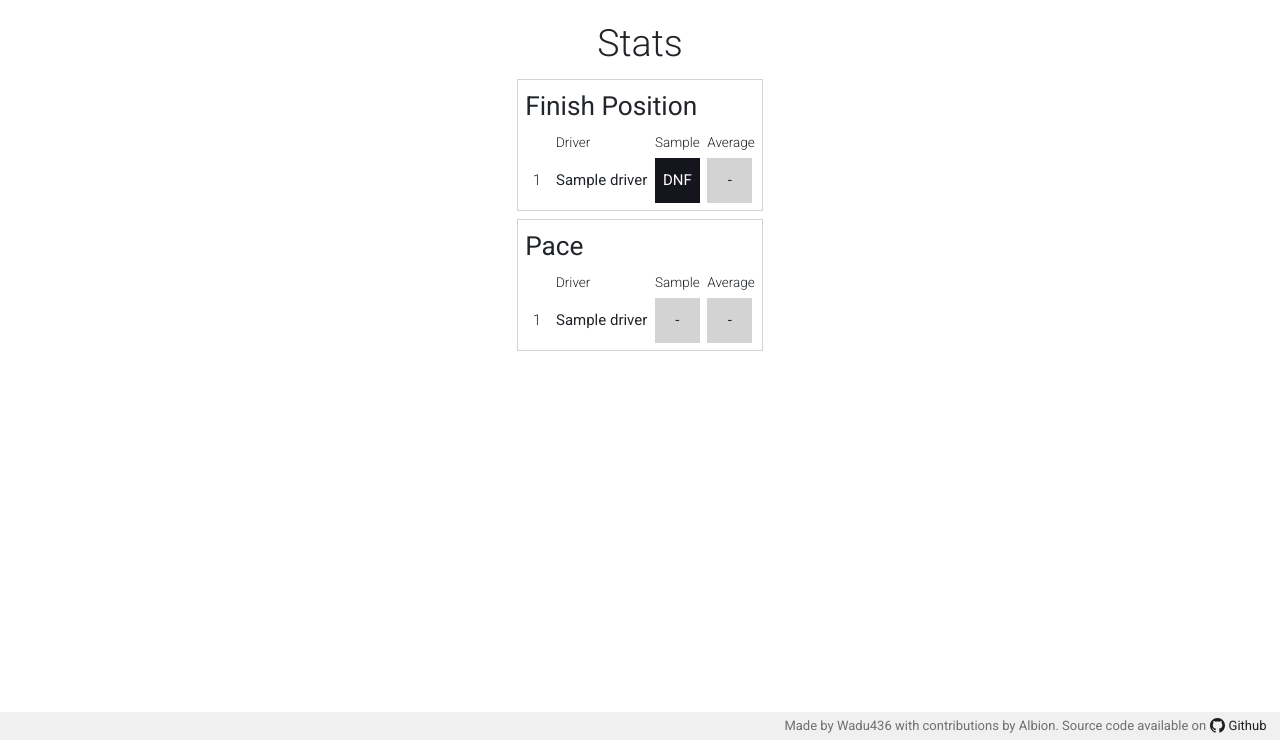
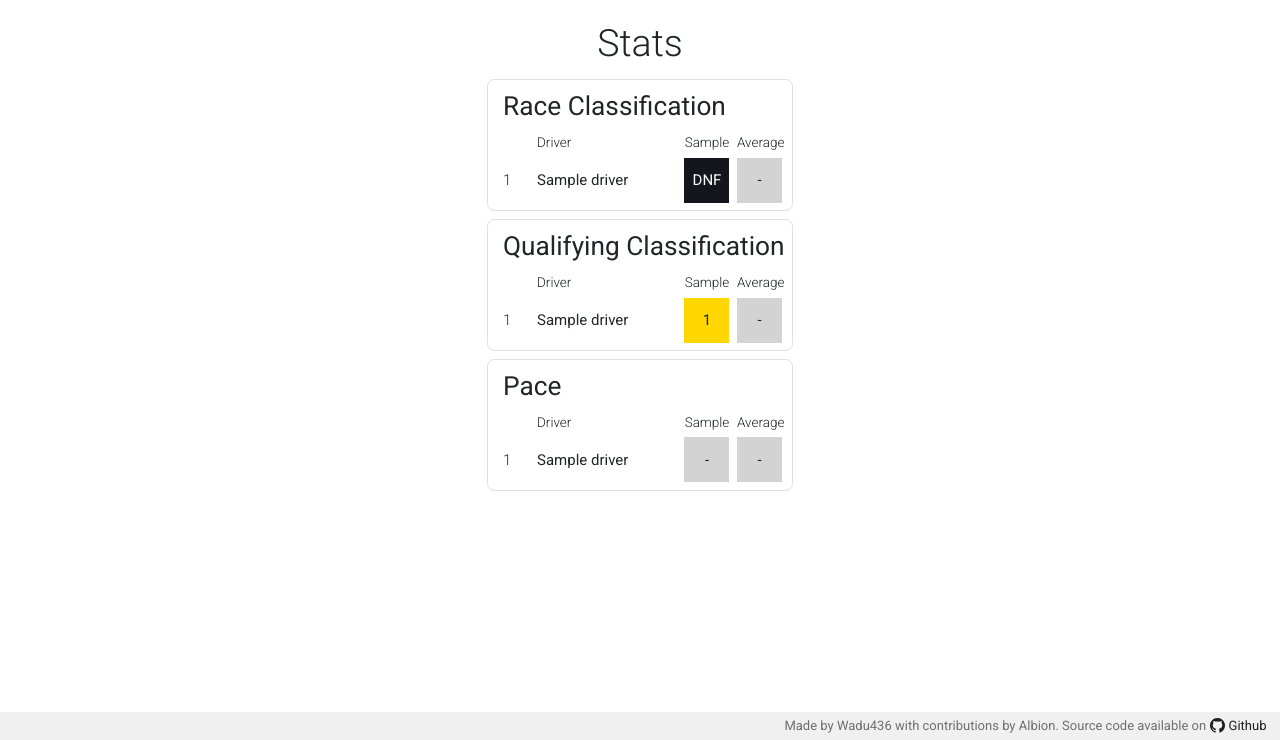
Before and after one commit to Wadu436/formula1-championship, a Django app: page /championships/1/stats/ in a window 1280 px wide. Shown: the part 60-800 px from the top of the page. Run offline with Django 3.2, Linux system fonts and the light colour scheme; tables that the repository leaves empty hold one stand-in row (values such as "Sample post"); some libraries are stand-ins or nearby versions.

Commit message:
quali classification

```diff
--- a/app/leaderboard/static/leaderboard/global.css
+++ b/app/leaderboard/static/leaderboard/global.css
@@ -227,7 +227,8 @@ a:hover {
 .stats-container {
     padding: 0.5rem;
     margin: 0.5rem;
-    border: 0.1rem solid lightgray;
+    border: 0.1rem solid #dfdfdf;
+    border-radius: 0.5rem;
 }
 
 .stats-pace-table {
@@ -266,7 +267,7 @@ a:hover {
 }
 
 .footer-container {
-    margin-top: 2rem;
+    margin-top: 1.2rem;
     display: flex;
     background-color: #f0f0f0;
     color: #6f6f6f;
--- a/app/leaderboard/stats.py
+++ b/app/leaderboard/stats.py
@@ -41,25 +41,37 @@ def average_finish_position(l):
     else:
         None
 
+def average_quali_position(l):
+    s: int|float = 0
+    c = 0
+    for e in l:
+        if e and not e.dnf and isinstance(e.qualifying_position, int|float):
+            s += e.qualifying_position
+            c += 1
+    if c > 0:
+        return round(s/c, 1)
+    else:
+        None
+
 @timing
 def stats_race_table(championship: Championship):
-    # A
     standings = championship.get_drivers_standings()
 
-    # B
     races = list(championship.races.all().prefetch_related('race_entries', 'track')) # Also preload track for the html :)
     drivers = [driver for (driver, _, _) in standings]
     num_races = len(races)
     finish_dict: dict[int, list[Optional[RaceEntry]]] = {driver.id: [None]*num_races for driver in drivers}
     pace_dict: dict[int, list[Optional[int]]] = {driver.id: [None]*num_races for driver in drivers}
 
-    # C
     for i, race in enumerate(races):
+        race: Race
+
+        # Quali classification & Race classification
         for entry in race.race_entries.all():
             if entry.driver_id in finish_dict:
                 finish_dict[entry.driver_id][i] = entry
 
-        race: Race
+        # Pace
         fastest_lap = race.fastest_lap()
         if fastest_lap is None:
             continue
@@ -78,7 +90,19 @@ def stats_race_table(championship: Championship):
                 pace = score(entry.best_lap_time.total_seconds())
                 pace_dict[entry.driver_id][i] = round(pace)
 
-    # D
-    finish_table = (races, [(driver, {"entries": finish_dict[driver.id], "pace": pace_dict[driver.id], "average_finish": average_finish_position(finish_dict[driver.id]), "average_pace": average_int(pace_dict[driver.id])}) for driver in drivers])
+        # Best result
+
+
+
+    finish_table = (races, [
+        (driver, {
+            "entries": finish_dict[driver.id],
+            "pace": pace_dict[driver.id],
+            "average_finish": average_finish_position(finish_dict[driver.id]),
+            "average_quali": average_quali_position(finish_dict[driver.id]),
+            "average_pace": average_int(pace_dict[driver.id])
+            }
+            ) for driver in drivers
+            ])
 
     return finish_table
--- a/app/leaderboard/templates/leaderboard/stats.html
+++ b/app/leaderboard/templates/leaderboard/stats.html
@@ -6,8 +6,9 @@
 <div class="d-flex flex-column align-items-center mt-3 mx-0" style="width: 100%;">
     <div class="fw-lighter fs-1">Stats</div>
     <div class="col">
+        {% comment %} Race Classification {% endcomment %}
         <div class="stats-container">
-            <div class="fs-3">Finish Position</div>
+            <span class="fs-3" style="margin-left: 0.5rem;">Race Classification</span>
             <table class="table table-borderless stats-pace-table" style="font-size: 1rem;">
                 <colgroup>
                     <col>
@@ -75,7 +76,7 @@
                                 finish-second
                             {% elif driver_dict.average_finish < 4 %}
                                 finish-third
-                            {% elif driver_dict.average_finish <= 10 %}
+                            {% elif driver_dict.average_finish <= 8 %}
                                 finish-points
                             {% else %}
                                 finish-no-points
@@ -94,8 +95,93 @@
                 </tbody>
             </table>
         </div>
+        {% comment %} Quali Classification {% endcomment %}
         <div class="stats-container">
-            <div class="fs-3">Pace</div>
+            <span class="fs-3" style="margin-left: 0.5rem;">Qualifying Classification</span>
+            <table class="table table-borderless stats-pace-table" style="font-size: 1rem;">
+                <colgroup>
+                    <col>
+                    <col>
+                    {% for race in race_table.0 %}
+                        <col width="4rem">
+                    {% endfor %}
+                    <col width="4rem">
+                </colgroup>
+                <thead class="table-white">
+                    <tr>
+                        <th scope="col" class="leaderboard-header"></th>
+                        <th scope="col" class="leaderboard-header">Driver</th>
+                        {% for race in race_table.0 %}
+                        <th scope="col" class="leaderboard-header px-0" >
+                            <div class="d-flex justify-content-center" style="width: 100%;">{{ race.track.abbreviation }}</div>
+                        </th>
+                        {% endfor %}
+                        <th scope="col" class="leaderboard-header" style="padding-right: 0 !important;">
+                            <div class="d-flex justify-content-center" style="width: 100%; ">Average</div>
+                        </th>
+                    </tr>
+                </thead>
+                <tbody>
+                    {% for driver, driver_dict in race_table.1 %}
+                    <tr class="leaderboard-row">
+                        <td class="align-middle fw-lighter">{{forloop.counter}}</td>
+                        <td class="align-middle">{{driver.name}}</td>
+                        {% for entry in driver_dict.entries %}
+                            <td class="align-middle pace-cell">
+                            {% if entry %}
+                                <div class="pace-item
+                                {% if entry.qualifying_position == 1%}
+                                    finish-first
+                                {% elif entry.qualifying_position == 2%}
+                                    finish-second
+                                {% elif entry.qualifying_position == 3%}
+                                    finish-third
+                                {% elif entry.qualifying_position <= 10%}
+                                    finish-points
+                                {% else %}
+                                    finish-no-points
+                                {% endif %}
+                                ">
+                                {{entry.qualifying_position}}</div>
+                            {% else %}
+                                <div class="pace-item finish-none">
+                                -
+                                </div>
+                            {% endif %}
+                            </td>
+                        {% endfor %}
+
+                        <td class="align-middle pace-average">
+                        {% if driver_dict.average_quali %}
+                            <div class="pace-item
+                            {% if driver_dict.average_quali < 2 %}
+                                finish-first
+                            {% elif driver_dict.average_quali < 3 %}
+                                finish-second
+                            {% elif driver_dict.average_quali < 4 %}
+                                finish-third
+                            {% elif driver_dict.average_quali <= 8 %}
+                                finish-points
+                            {% else %}
+                                finish-no-points
+                            {% endif %}
+                            ">
+                            {{driver_dict.average_quali}}</div>
+                        {% else %}
+                            <div class="pace-item finish-none">
+                            -
+                            </div>
+                        {% endif %}
+                        </td>
+
+                    </tr>
+                    {% endfor %}
+                </tbody>
+            </table>
+        </div>
+        {% comment %} Pace {% endcomment %}
+        <div class="stats-container">
+            <div class="fs-3" style="margin-left: 0.5rem;">Pace</div>
             <table class="table table-borderless stats-pace-table" style="font-size: 1rem;">
                 <colgroup>
                     <col>
```
